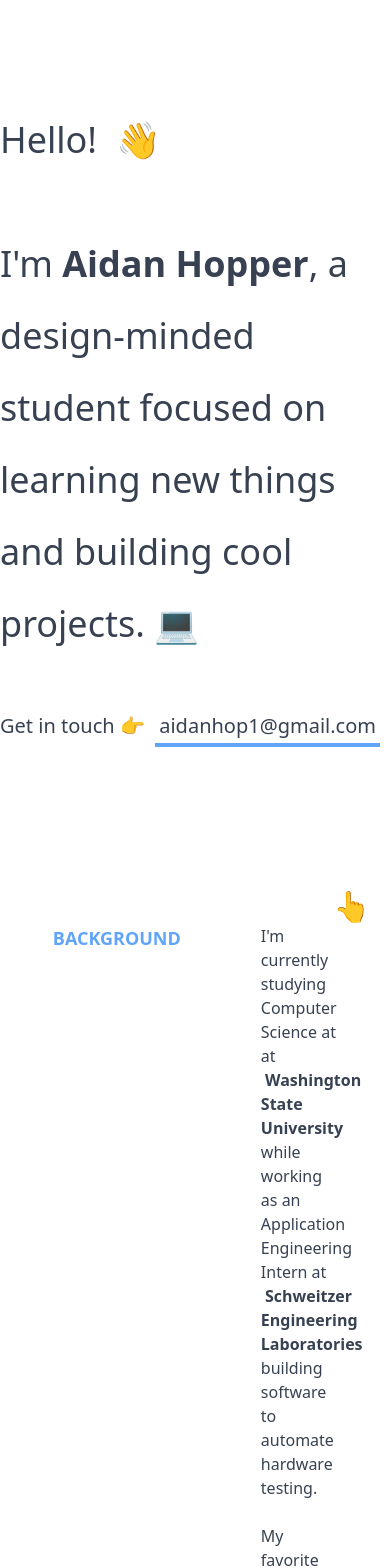
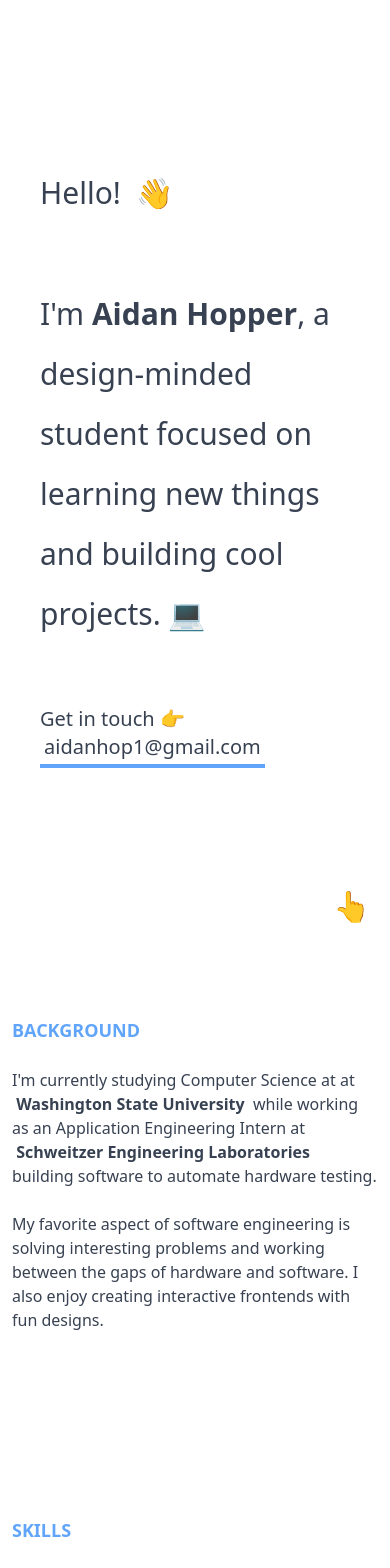
Before and after one commit to aidanhopper/aidahop.xyz, a Next.js app: page / in a window 390 px wide. Shown: the top 1568 px of the page. Built offline with nearby package versions, Linux system fonts and the light colour scheme.

Commit message:
made it look ok on mobile

```diff
--- a/src/app/components/section.tsx
+++ b/src/app/components/section.tsx
@@ -8,14 +8,16 @@ type Props = {
 
 const Section = (props: React.PropsWithChildren<Props>) => {
   return (
-    <div className="flex-auto flex flex-row m-auto mt-20 mb-20 w-full m-auto">
+    <div className="flex-auto flex flex-col lg:flex-row m-auto mt-20 mb-20 w-full m-auto">
       <div className="flex-auto"/>
-      <div className="flex-auto text-right text-lg font-bold text-blue-400">
+      <div className="flex-auto p-3 lg:p-0 lg:w-1/5 lg:text-right text-lg font-bold text-blue-400">
         {props.name}
       </div>
-      <div className="flex-auto w-1/3 pl-20 text-base">
+      <div className="flex-auto lg:w-1/3 p-3 lg:pl-20 text-base">
         {props.children}
       </div>
+      <div className="flex-auto"/>
+      <div className="flex-auto"/>
       <div className="flex-auto"/>
       <div className="flex-auto"/>
     </div>
--- a/src/app/page.tsx
+++ b/src/app/page.tsx
@@ -4,10 +4,10 @@ import ScrollToTopButton from './components/scrolltotopbutton'
 
 const Home = () => {
   return (
-    <div className="bg-white text-gray-700 text-4xl leading-loose font-sans overflow-hidden">
+    <div className="bg-white text-gray-700 text-3xl lg:text-4xl leading-loose font-sans overflow-hidden">
       <ScrollToTopButton icon="&#128070;"/>
       <div className="flex flex-col m-auto container">
-        <div className="flex-auto flex flex-row">
+        <div className="flex-auto flex flex-row p-10 lg:p-0">
           <div className="flex-auto"/>
           <div className="flex-auto"/>
           <div className="flex flex-auto h-screen flex-col w-[700px]">
@@ -159,14 +159,14 @@ const Home = () => {
           </Project>
         </Section>
       </div>
-      <div className="flex m-auto mx-20 mb-10 mt-[150px]">
-        <div className="flex-auto text-base group font-bold">
+      <div className="flex m-auto mx-3 lg:mx-20 mb-20 lg:mb-10 mt-[150px]">
+        <div className="flex-auto hidden lg:block text-base group font-bold">
           Built by Aidan Hopper 2024 &nbsp;
           <span className="">
             &#128640;
           </span>
         </div>
-        <div className="text-right flex-auto text-base group text-blue-400 font-bold">
+        <div className="text-center w-full lg:text-right flex-auto text-base group text-blue-400 font-bold">
           <a href="https://github.com/aidanhopper"
              target="_blank"
              className="m-4 hover:border-b-2 duration-75 border-blue-400">
```
